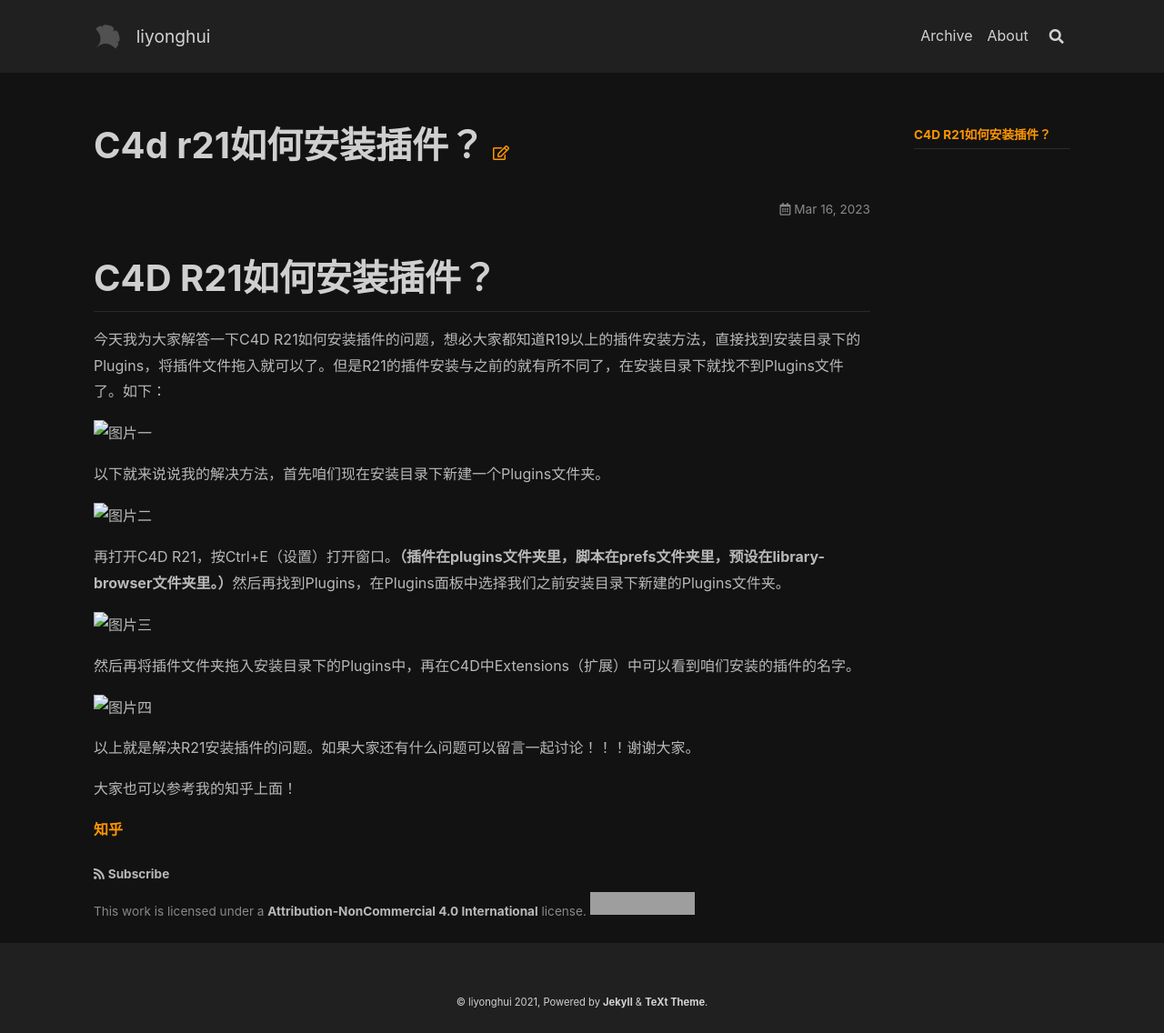
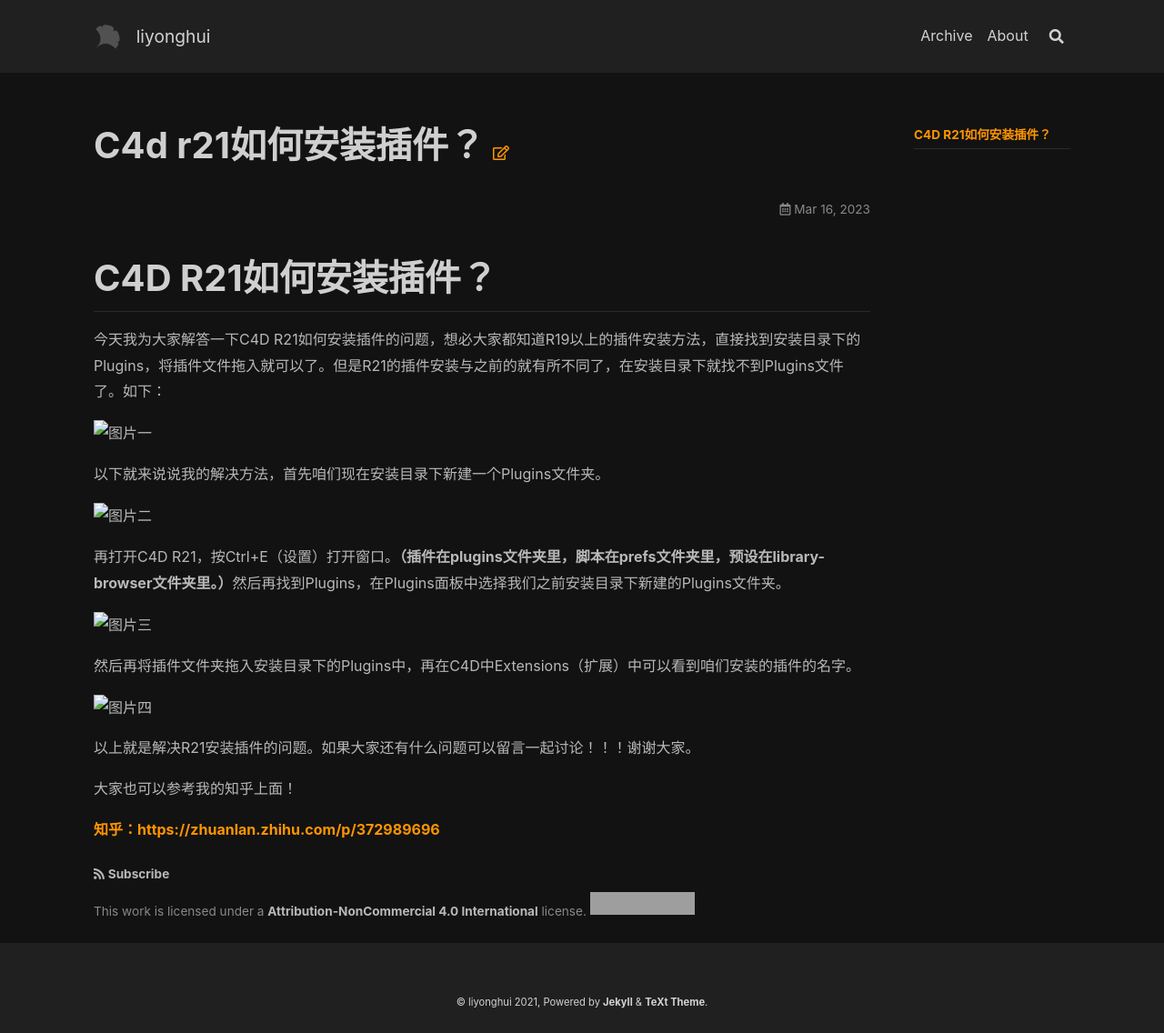
Before and after one commit to luckyliyonghui/luckyliyonghui.github.io, a Jekyll site: the page built from _posts/2023-03-16-C4D R21如何安装插件？.md, in a window 1280 px wide. Shown: the whole page at 91% size. Built offline with Jekyll 4.4.1, drawn with Linux system fonts in a browser that asks for light colours; nearby versions of some CDN libraries; part of the change alters nothing that is shown; grey boxes are pictures that could not be loaded.

Commit message:
Update 2023-03-16-C4D R21如何安装插件？.md

```diff
--- a/_posts/2023-03-16-C4D R21如何安装插件？.md
+++ b/_posts/2023-03-16-C4D R21如何安装插件？.md
@@ -20,4 +20,4 @@
 
 大家也可以参考我的知乎上面！
 
-<a href="https://zhuanlan.zhihu.com/p/372989696" target="_blank">知乎</a>
+<a href="https://zhuanlan.zhihu.com/p/372989696" target="_blank">知乎：https://zhuanlan.zhihu.com/p/372989696</a>
```
